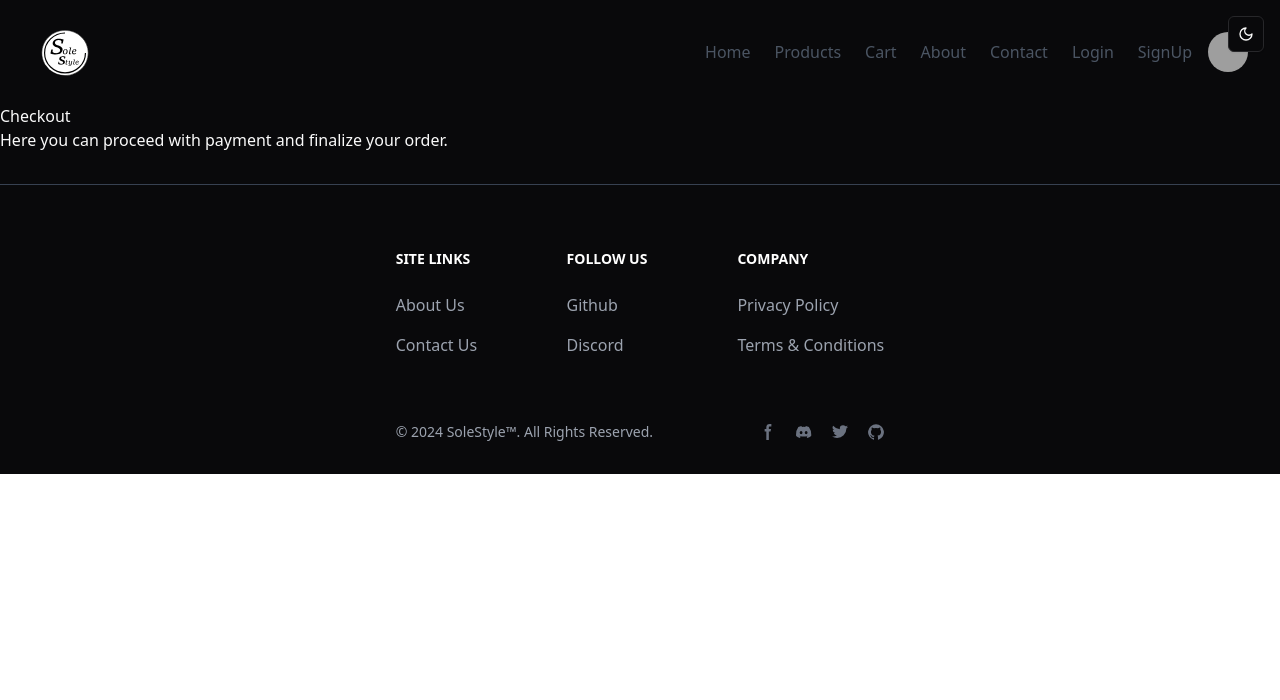
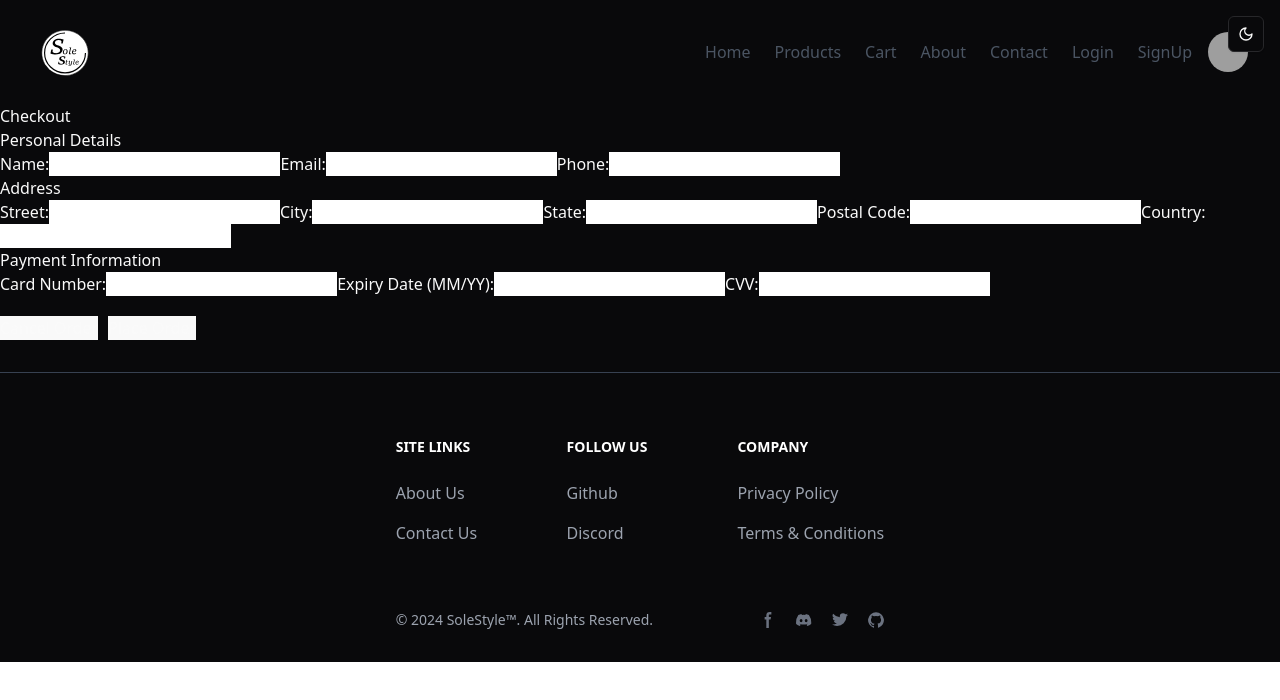
Before and after one commit to hanish-con/sole-style, a React (Vite) app in the folder frontend/: page /checkout in a window 1280 px wide. Shown: the top 700 px of the page. Built offline with nearby package versions, Linux system fonts and the light colour scheme; grey boxes are pictures that could not be loaded.

Commit message:
Checkout Page Created.

```diff
--- a/frontend/src/pages/checkout.tsx
+++ b/frontend/src/pages/checkout.tsx
@@ -1,10 +1,202 @@
-import React from "react";
+import React, { useState } from "react";
+import { useNavigate } from "react-router-dom";
 
 const Checkout: React.FC = () => {
+  const navigate = useNavigate();
+
+  // State for form inputs
+  const [personalDetails, setPersonalDetails] = useState({
+    name: "",
+    email: "",
+    phone: "",
+  });
+  const [address, setAddress] = useState({
+    street: "",
+    city: "",
+    state: "",
+    postalCode: "",
+    country: "",
+  });
+  const [paymentInfo, setPaymentInfo] = useState({
+    cardNumber: "",
+    expiryDate: "",
+    cvv: "",
+  });
+
+  // Handle input changes for each form section
+  const handleInputChange = (
+    event: React.ChangeEvent<HTMLInputElement>,
+    section: string
+  ) => {
+    const { name, value } = event.target;
+    if (section === "personalDetails") {
+      setPersonalDetails((prev) => ({ ...prev, [name]: value }));
+    } else if (section === "address") {
+      setAddress((prev) => ({ ...prev, [name]: value }));
+    } else if (section === "paymentInfo") {
+      setPaymentInfo((prev) => ({ ...prev, [name]: value }));
+    }
+  };
+
+  // Handle form submission
+  const handleSubmit = (event: React.FormEvent) => {
+    event.preventDefault();
+
+    // Perform form validation here if needed
+
+    // Prepare data for submission
+    const orderData = {
+      personalDetails,
+      address,
+      paymentInfo,
+    };
+
+    // Implement your order submission logic here
+    console.log("Order Placed:", orderData);
+
+    // Redirect or show confirmation message as needed
+    alert("Order placed successfully!");
+    navigate("/"); // Redirect to homepage or confirmation page
+  };
+
+  // Handle order cancellation
+  const handleCancel = () => {
+    navigate("/cart"); // Redirect back to the cart page
+  };
+
   return (
     <div>
       <h1>Checkout</h1>
-      <p>Here you can proceed with payment and finalize your order.</p>
+      <form onSubmit={handleSubmit}>
+        <fieldset>
+          <legend>Personal Details</legend>
+          <label>
+            Name:
+            <input
+              type="text"
+              name="name"
+              value={personalDetails.name}
+              onChange={(e) => handleInputChange(e, "personalDetails")}
+              required
+            />
+          </label>
+          <label>
+            Email:
+            <input
+              type="email"
+              name="email"
+              value={personalDetails.email}
+              onChange={(e) => handleInputChange(e, "personalDetails")}
+              required
+            />
+          </label>
+          <label>
+            Phone:
+            <input
+              type="tel"
+              name="phone"
+              value={personalDetails.phone}
+              onChange={(e) => handleInputChange(e, "personalDetails")}
+              required
+            />
+          </label>
+        </fieldset>
+
+        <fieldset>
+          <legend>Address</legend>
+          <label>
+            Street:
+            <input
+              type="text"
+              name="street"
+              value={address.street}
+              onChange={(e) => handleInputChange(e, "address")}
+              required
+            />
+          </label>
+          <label>
+            City:
+            <input
+              type="text"
+              name="city"
+              value={address.city}
+              onChange={(e) => handleInputChange(e, "address")}
+              required
+            />
+          </label>
+          <label>
+            State:
+            <input
+              type="text"
+              name="state"
+              value={address.state}
+              onChange={(e) => handleInputChange(e, "address")}
+              required
+            />
+          </label>
+          <label>
+            Postal Code:
+            <input
+              type="text"
+              name="postalCode"
+              value={address.postalCode}
+              onChange={(e) => handleInputChange(e, "address")}
+              required
+            />
+          </label>
+          <label>
+            Country:
+            <input
+              type="text"
+              name="country"
+              value={address.country}
+              onChange={(e) => handleInputChange(e, "address")}
+              required
+            />
+          </label>
+        </fieldset>
+
+        <fieldset>
+          <legend>Payment Information</legend>
+          <label>
+            Card Number:
+            <input
+              type="text"
+              name="cardNumber"
+              value={paymentInfo.cardNumber}
+              onChange={(e) => handleInputChange(e, "paymentInfo")}
+              required
+            />
+          </label>
+          <label>
+            Expiry Date (MM/YY):
+            <input
+              type="text"
+              name="expiryDate"
+              value={paymentInfo.expiryDate}
+              onChange={(e) => handleInputChange(e, "paymentInfo")}
+              required
+            />
+          </label>
+          <label>
+            CVV:
+            <input
+              type="text"
+              name="cvv"
+              value={paymentInfo.cvv}
+              onChange={(e) => handleInputChange(e, "paymentInfo")}
+              required
+            />
+          </label>
+        </fieldset>
+
+        <div style={{ marginTop: "20px" }}>
+          <button type="button" onClick={handleCancel} style={{ marginRight: "10px" }}>
+            Cancel Order
+          </button>
+          <button type="submit">Place Order</button>
+        </div>
+      </form>
     </div>
   );
 };
```
Also changed, not shown: 2 other files (tests, documents, lock files or other folders).
